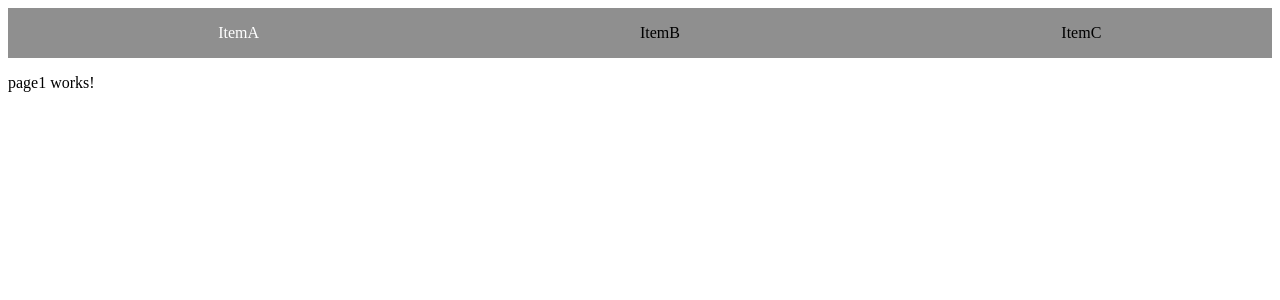
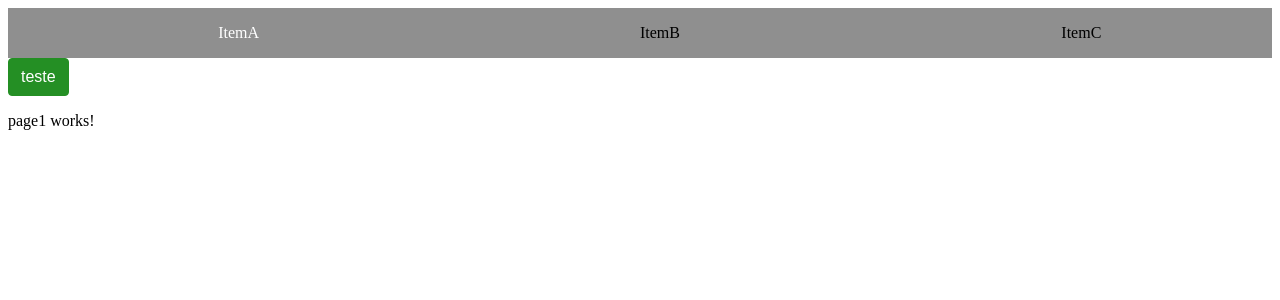
Before and after one commit to luizgbbosco/btg-marvel, an Angular app: page /page1 in a window 1280 px wide. Shown: the top 300 px of the page. Built offline with nearby package versions, Linux system fonts and the light colour scheme.

Commit message:
feature(button): create new component button

```diff
--- a/src/app/app.component.html
+++ b/src/app/app.component.html
@@ -1,2 +1,3 @@
 <app-menu [menuValues]="menu"></app-menu>
+<app-button [label]="'teste'"></app-button>
 <router-outlet></router-outlet>
--- a/src/app/app.module.ts
+++ b/src/app/app.module.ts
@@ -3,6 +3,7 @@ import { BrowserModule } from '@angular/platform-browser';
 import { AppRoutingModule } from './app-routing.module';
 import { AppComponent } from './app.component';
 import { MenuModule } from './shared/components/menu/menu.module';
+import { ButtonModule } from './shared/components/button/button.module';
 
 @NgModule({
   declarations: [
@@ -11,7 +12,8 @@ import { MenuModule } from './shared/components/menu/menu.module';
   imports: [
     BrowserModule,
     AppRoutingModule,
-    MenuModule
+    MenuModule,
+    ButtonModule
   ],
   providers: [],
   bootstrap: [AppComponent]
--- /dev/null
+++ b/src/app/shared/components/button/button.component.html
@@ -0,0 +1,3 @@
+<button class="btn-success">
+    {{label}}
+</button>
--- /dev/null
+++ b/src/app/shared/components/button/button.component.scss
@@ -0,0 +1,29 @@
+button {
+    color: #fff;
+    font-weight: 400;
+    text-align: center;
+    white-space: nowrap;
+    vertical-align: middle;
+    border: 1px solid transparent;
+    padding: .375rem .75rem;
+    font-size: 1rem;
+    line-height: 1.5;
+    border-radius: .25rem;
+  }
+
+  button:hover {
+    cursor: pointer;
+  }
+
+  .btn-success {
+    background-color: #248f24;
+    border-color: #248f24;
+  }
+  .btn-info {
+    background-color: #233446;
+    border-color: #233446;
+  }
+  .btn-error {
+    background-color: #b30000;
+    border-color: #b30000;
+  }
--- /dev/null
+++ b/src/app/shared/components/button/button.component.ts
@@ -0,0 +1,17 @@
+import { Component, Input, OnInit } from '@angular/core';
+
+@Component({
+  selector: 'app-button',
+  templateUrl: './button.component.html',
+  styleUrls: ['./button.component.scss']
+})
+export class ButtonComponent implements OnInit {
+
+  @Input() label: string = '';
+
+  constructor() { }
+
+  ngOnInit(): void {
+  }
+
+}
```
Also changed, not shown: src/app/shared/components/button/button.module.ts (added, +16 -0 lines), 1 other file (tests, documents, lock files or other folders).
